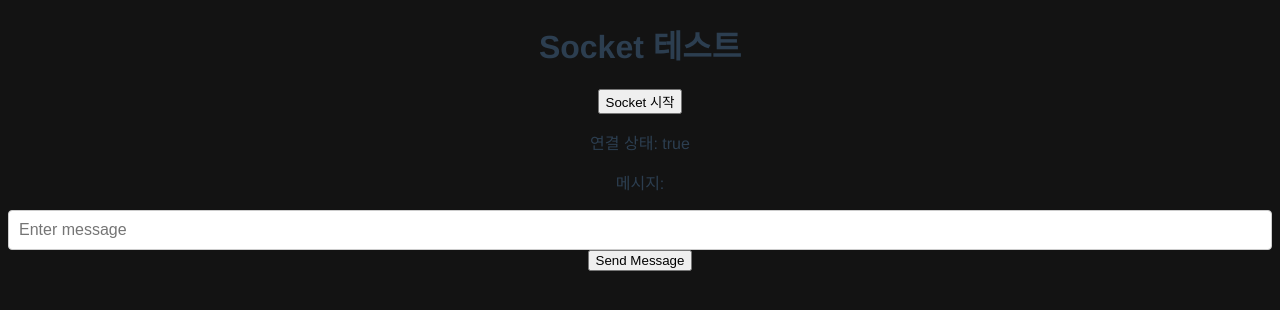
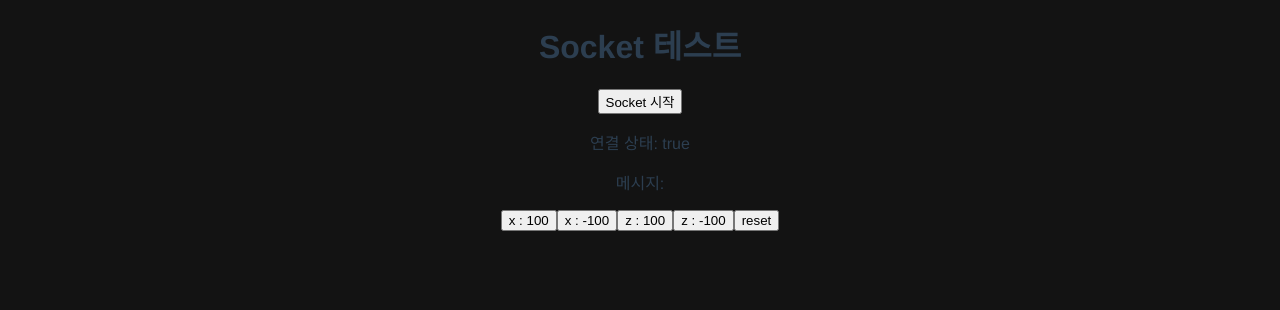
Before and after one commit to Kdigital-IOT4/front, a Vue app: page /TestConnectPage in a window 1280 px wide. Shown: the top 310 px of the page. Built offline with nearby package versions, Linux system fonts and the light colour scheme.

Commit message:
test connect & lib

```diff
--- a/package.json
+++ b/package.json
@@ -9,7 +9,7 @@
   },
   "dependencies": {
     "animate.css": "^4.1.1",
-    "axios": "^1.6.3",
+    "axios": "^1.6.5",
     "core-js": "^3.8.3",
     "pinia": "^2.1.7",
     "vue": "^3.2.13",
--- a/src/components/TestConnectPage.vue
+++ b/src/components/TestConnectPage.vue
@@ -10,8 +10,12 @@
     <p>
       메시지: {{ controllerStore.wsmsg }}
     </p>
-    <input v-model="messageInput" placeholder="Enter message" />
-    <button @click="sendMessage">Send Message</button>
+    <div class="msgbox"></div>
+    <button @click="sendX100">x : 100</button>
+    <button @click="sendMX100">x : -100</button>
+    <button @click="sendZ100">z : 100</button>
+    <button @click="sendMZ100">z : -100</button>
+    <button @click="sendMZ100">reset</button>
   </div>
 </template>
 
@@ -29,22 +33,54 @@ export default defineComponent({
       controllerStore.startSocket();
     };
 
-    const sendMessage = () => {
-      // Directly handle sending the message without using controllerStore.sendMessage
-      if (controllerStore.connected && controllerStore.wsSource) {
-        controllerStore.sendCommand("J=G53X100Y0Z0F10000");
-      } else {
-        console.error('WebSocket is not connected.');
-      }
-      // Clear the input field after sending the message
-      messageInput = '';
+    const sendX100 = () => {
+    if (controllerStore.connected && controllerStore.wsSource) {
+            controllerStore.sendCommand("J=G53X100Y0Z0F10000");
+          } else {
+            console.error('WebSocket is not connected.');
+          }
     };
+    const sendMX100 = () => {
+    if (controllerStore.connected && controllerStore.wsSource) {
+            controllerStore.sendCommand("J=G53X-100Y0Z0F10000");
+          } else {
+            console.error('WebSocket is not connected.');
+          }
+    };
+    const sendZ100 = () => {
+    if (controllerStore.connected && controllerStore.wsSource) {
+            controllerStore.sendCommand("J=G53X0Y0Z100F10000");
+          } else {
+            console.error('WebSocket is not connected.');
+          }
+    };
+    const sendMZ100 = () => {
+    if (controllerStore.connected && controllerStore.wsSource) {
+            controllerStore.sendCommand("J=G53X0Y0Z-100F10000");
+          } else {
+            console.error('WebSocket is not connected.');
+          }
+    };
+    const sendReset = () => {
+    if (controllerStore.connected && controllerStore.wsSource) {
+            controllerStore.sendCommand("$J=G28");
+          } else {
+            console.error('WebSocket is not connected.');
+          }
+    };
+
+
+
 
     return {
       controllerStore,
       messageInput,
       startSocket,
-      sendMessage,
+      sendX100,
+      sendMX100,
+      sendZ100,
+      sendMZ100,
+      sendReset,
     };
   },
 });
```
Also changed, not shown: src/router/index.js (+7 -8 lines), 2 other files (tests, documents, lock files or other folders).
